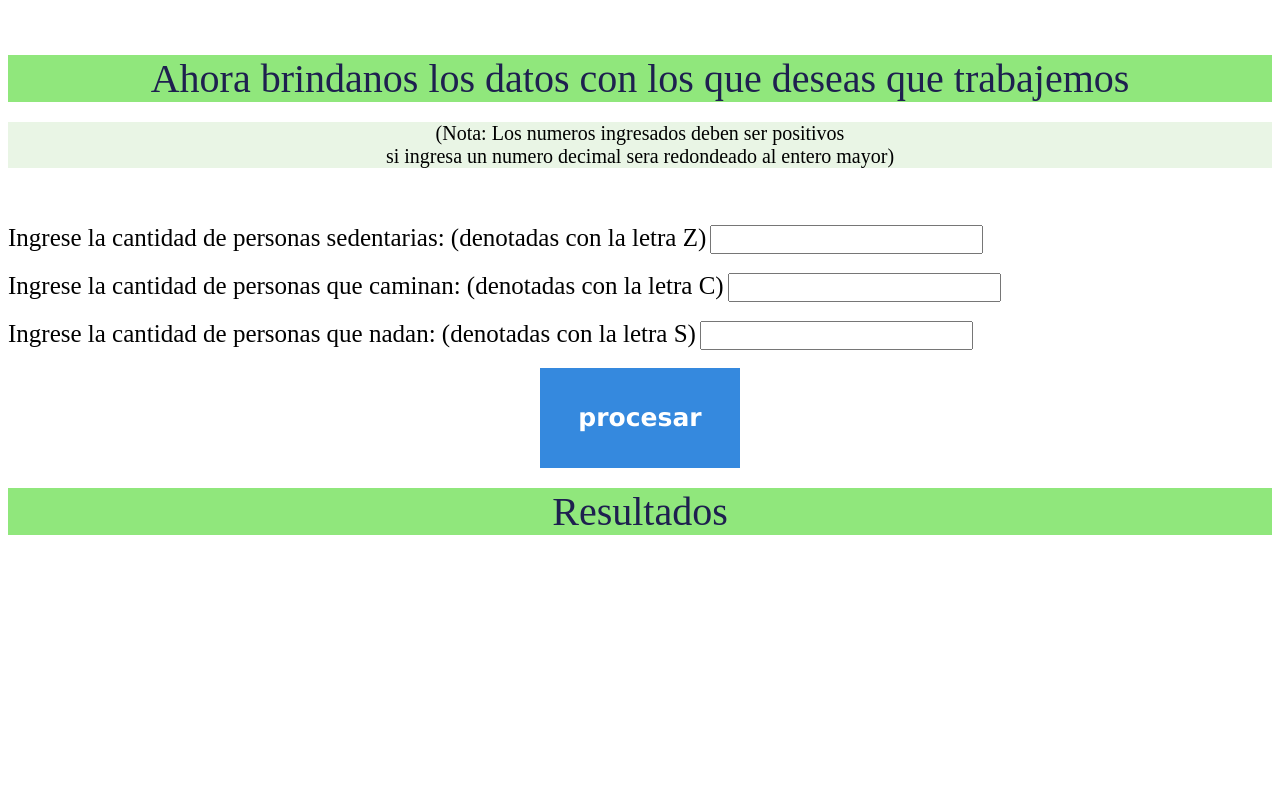
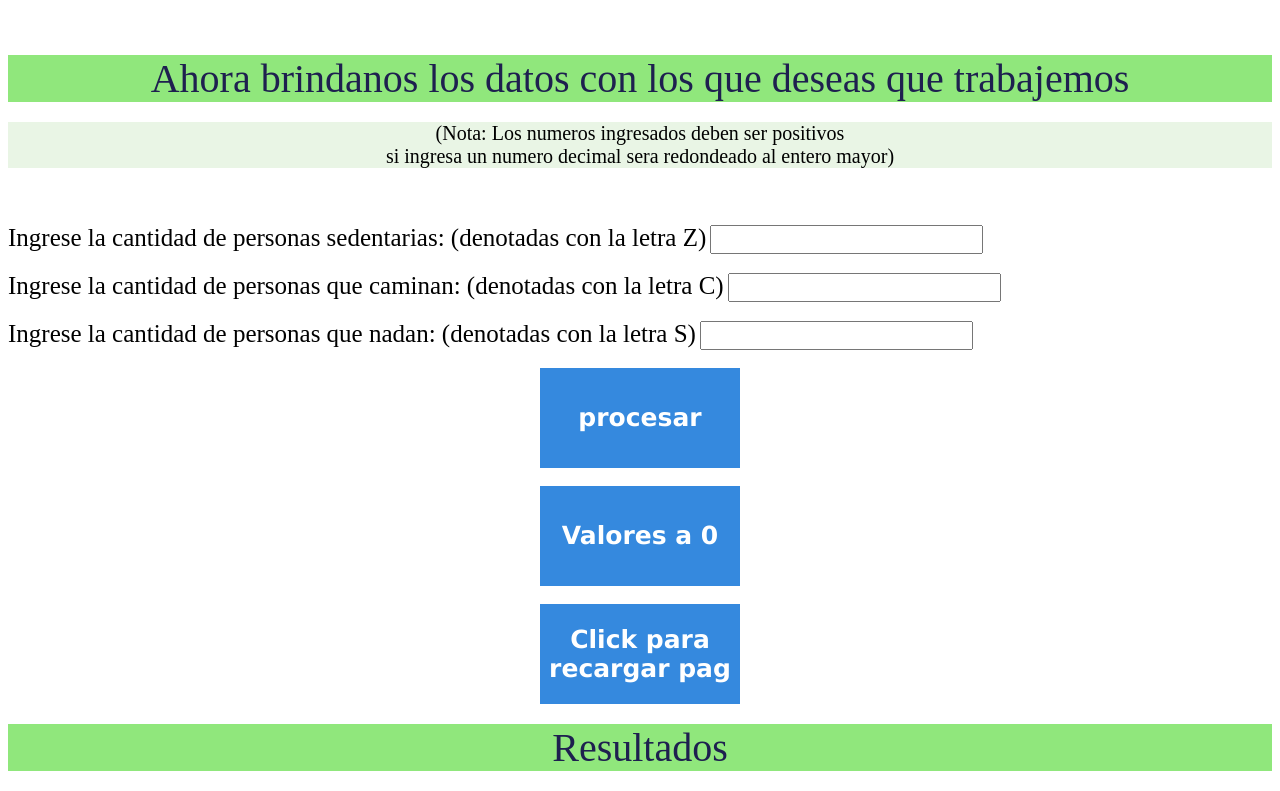
Before and after one commit to RubenDmon/RubenDmon.github.io, a plain HTML site: page index.html in a window 1280 px wide. Shown: the part 839-1630 px from the top of the page. Before the commit the page ends 1394 px from the top, so only its background shows below. Drawn offline with Linux system fonts and the light colour scheme.

Commit message:
botones extra

```diff
--- a/index.html
+++ b/index.html
@@ -54,6 +54,13 @@
     <input type="number"  min=0 pattern="\d+" id="s"><br><br>
 
     <center><button type="button" id="boton" onclick="init()">procesar</button></center>
+    <br>
+    <center><input type="reset" id="boton" value="Valores a 0"></center>
+    <br>
+    <center><button id="boton">Click para recargar pag</button></center>
+
+
+
     <p > <center id="t2">Resultados</center></p>
   </form>
   <p id="resultado"></p>
```
